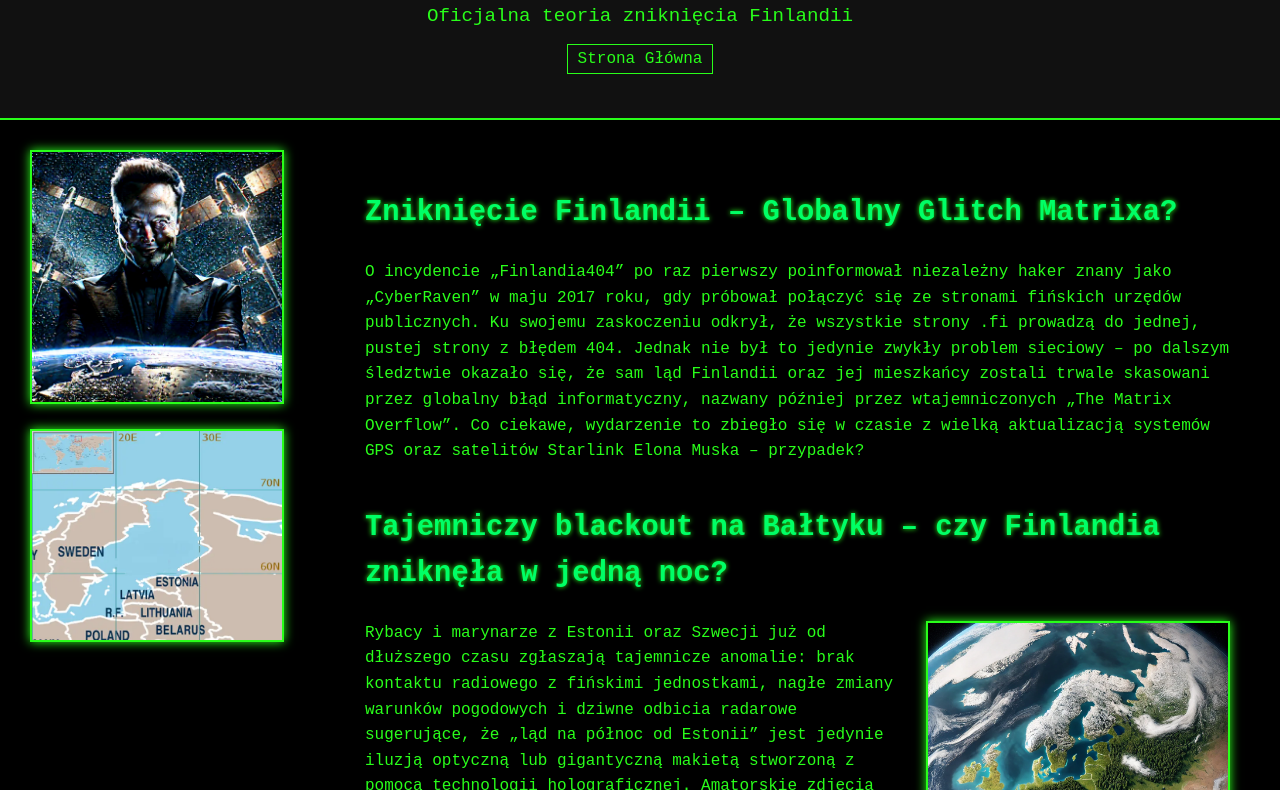
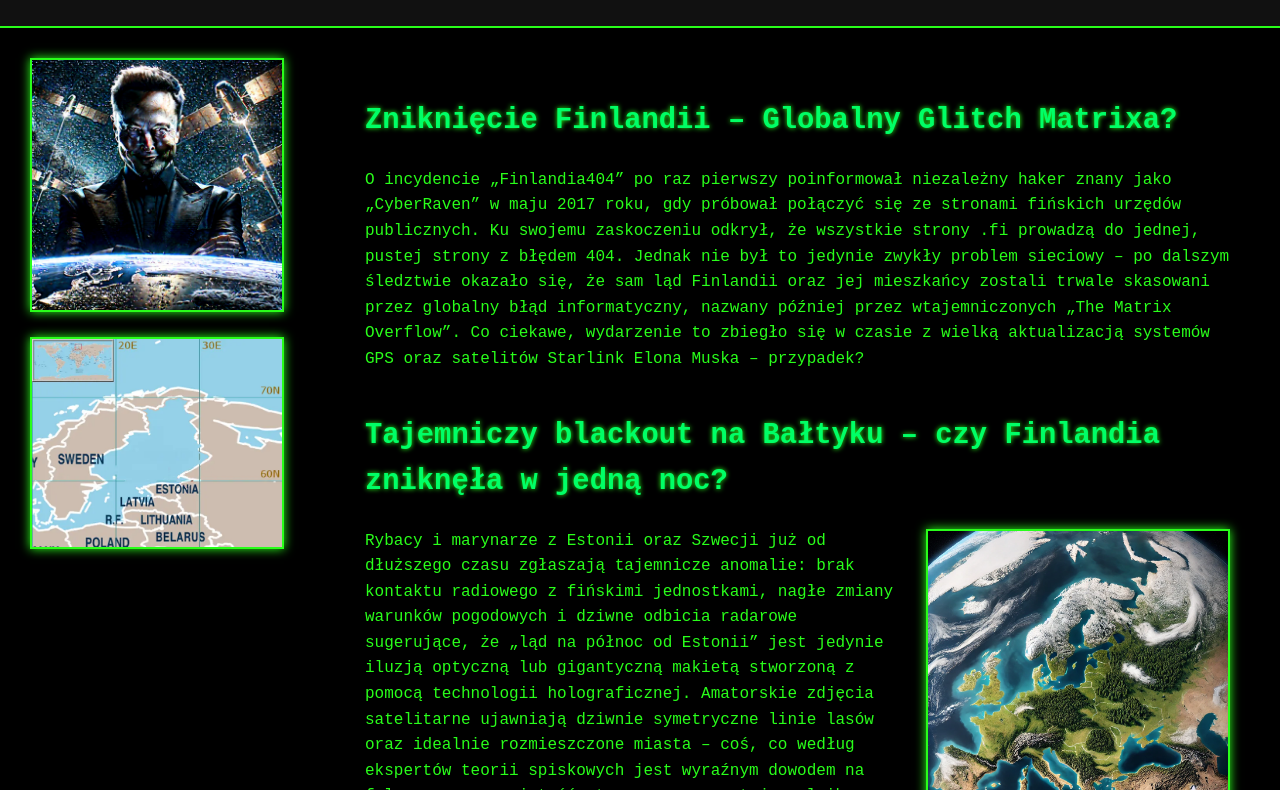
Before and after one commit to Cent0l/finlandia404, a plain HTML site: page index.html in a window 1280 px wide. Shown: the part 111-901 px from the top of the page. Drawn offline with Linux system fonts and the light colour scheme.

Commit message:
Update index.html

```diff
--- a/index.html
+++ b/index.html
@@ -9,11 +9,6 @@
 <body>
   <header>
     <h1>Finlandia404</h1>
-    <p>Oficjalna teoria zniknięcia Finlandii</p>
-    <nav>
-      <ul>
-        <li><a href="index.html">Strona Główna</a></li>
-      </ul>
     </nav>
   </header>
 
```
